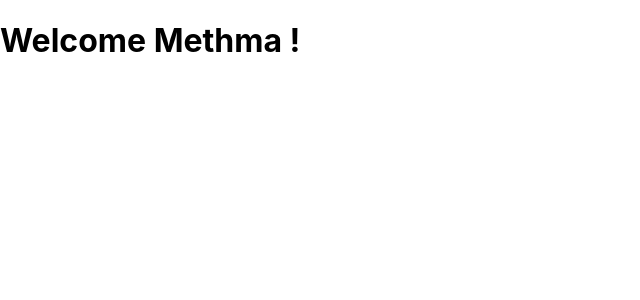
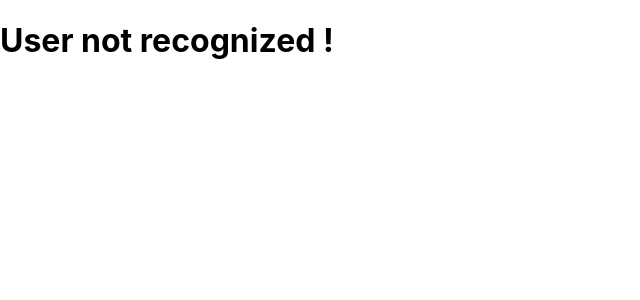
Before and after one commit to MethmaPeiris99/ReactJS-SelfLearn, a React (Create React App) app in the folder learning-reactjs-course/: page / in a window 1280 px wide. Shown: the top 300 px of the page, without its empty margins (0-640 px from the left). Built offline with nearby package versions, Linux system fonts and the light colour scheme.

Commit message:
Example for conditional rendering using ternary if statements

```diff
--- a/learning-reactjs-course/src/index.js
+++ b/learning-reactjs-course/src/index.js
@@ -21,17 +21,21 @@ function SignOut(){
 }
 
 function App(props){
-    if(props.message === "logged"){
-        return <LoggedInMessage name="Methma"/>
-    }
-    else if(props.message === "signOut"){
-        return <SignOut/>
-    }
+    return(
+        <div>
+            {(props.message === "logged") ?
+                <LoggedInMessage name="Methma"/>
+                : props.message === "signOut" ?
+                <SignOut/> :
+                  <h1>User not recognized !</h1>
+            }
+        </div>
+    );
 }
 
 ReactDOM.render(
     <div>
-        <App message="logged"/>
+        <App message="jbjb"/>
     </div>,
   document.getElementById('root')
 );
```
